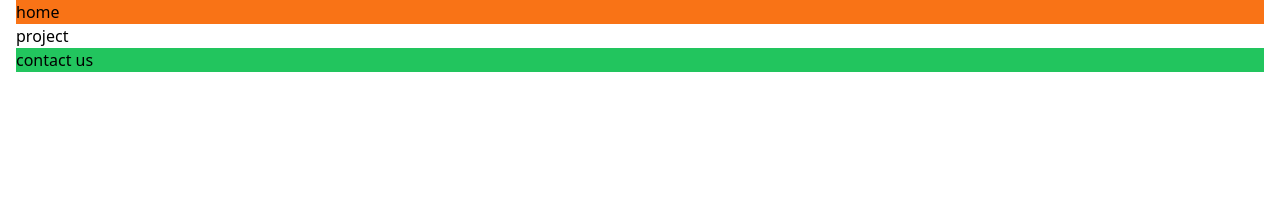
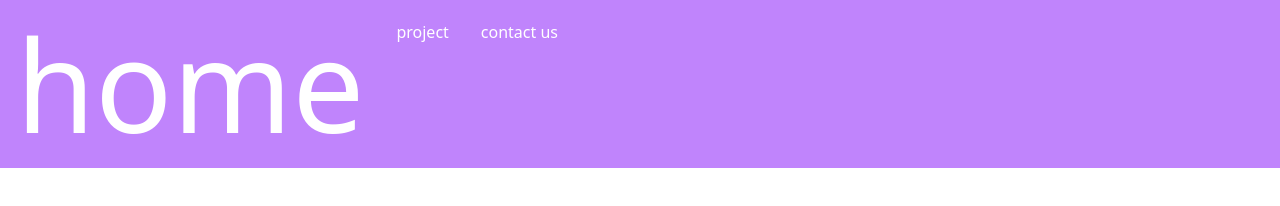
Before and after one commit to abhyudaya29/tailwind, a website built with Vite: page index.html in a window 1280 px wide. Built offline with nearby package versions, Linux system fonts and the light colour scheme.

Commit message:
Update index.html

```diff
--- a/index.html
+++ b/index.html
@@ -9,10 +9,10 @@
 </head>
 <body>
     <nav>
-        <ul>
-            <li class="mx-4 bg-orange-500">home</li>
-            <li class=" mx-4 bg-white-600">project</li>
-            <li class="mx-4 bg-green-500">contact us</li>
+        <ul class="py-5 bg-purple-400 flex">
+            <li class="mx-4 text-white text-9xl">home</li>
+            <li class=" mx-4 text-white">project</li>
+            <li class="mx-4 text-white">contact us</li>
         </ul>
     </nav>
 </body>
```
